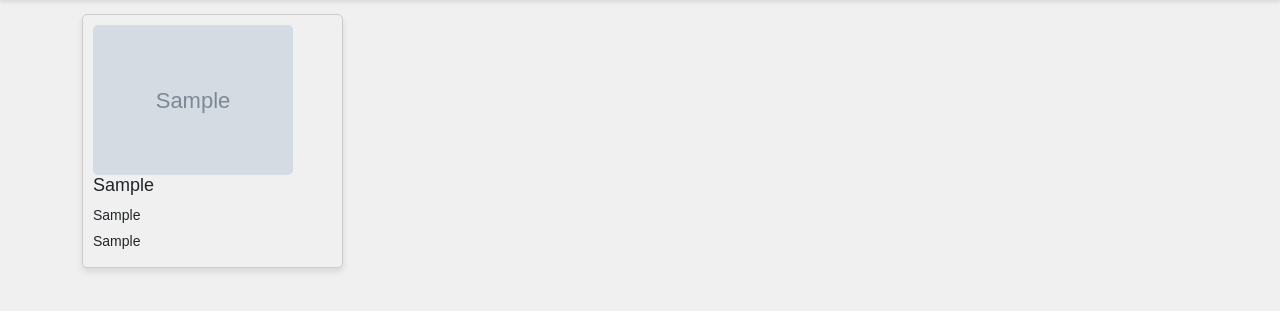
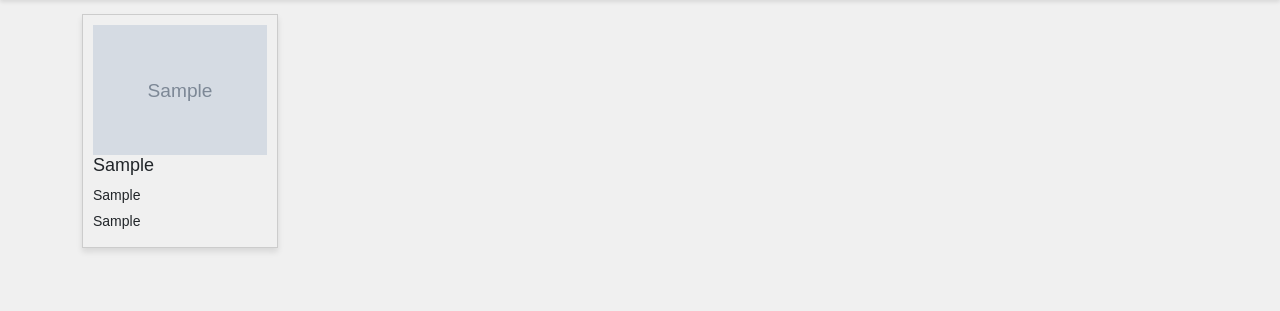
Before and after one commit to finnhet/praatplaat, a PHP site: page /index.php in a window 1280 px wide. Shown: the part 86-397 px from the top of the page. Run offline with PHP 8.4, Linux system fonts and the light colour scheme; tables that the repository leaves empty hold one stand-in row (values such as "Sample post"); grey boxes marked "Sample" are stand-in pictures.

Commit message:
Update index.php

```diff
--- a/paginas/index.php
+++ b/paginas/index.php
@@ -28,22 +28,24 @@ if (isset($_SESSION['username'])) {
             margin-top: 100px;
         }
         .board {
-            width: 100%;
+     width: 75%;
     border: 1px solid #ccc;
-            border-radius: 5px;
+    xborder-radius: 5px;
     padding: 10px;
     box-shadow: 0 4px 6px rgba(0, 0, 0, 0.1);
     transition: transform 0.3s ease-in-out;
-            height: 100%; /* Make sure all cards have the same height */
+    height: 100%;
     display: flex;
     flex-direction: column;
+    align-items: center; /* Center horizontally */
+    justify-content: center; /* Center vertically */
 }
+
         .board img {
             max-width: 100%;
             max-height: 150px;
             width: auto;
             height: auto;
-            border-radius: 5px;
             align-self: center;
 
         }
```
Lines whose indentation alone changed are shown as unchanged.
